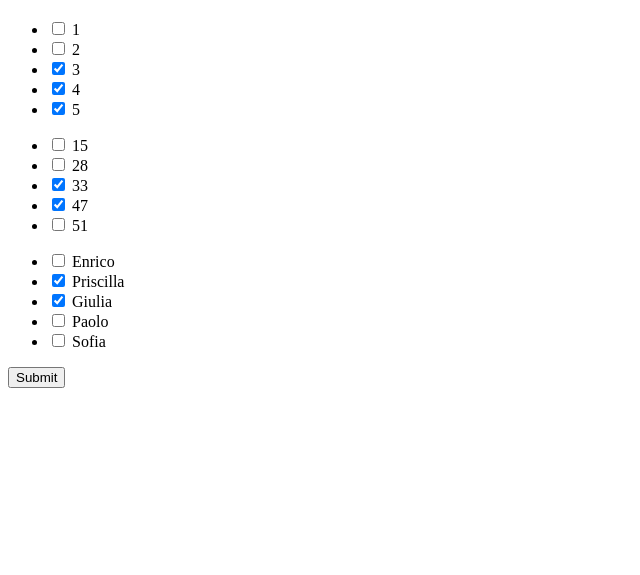
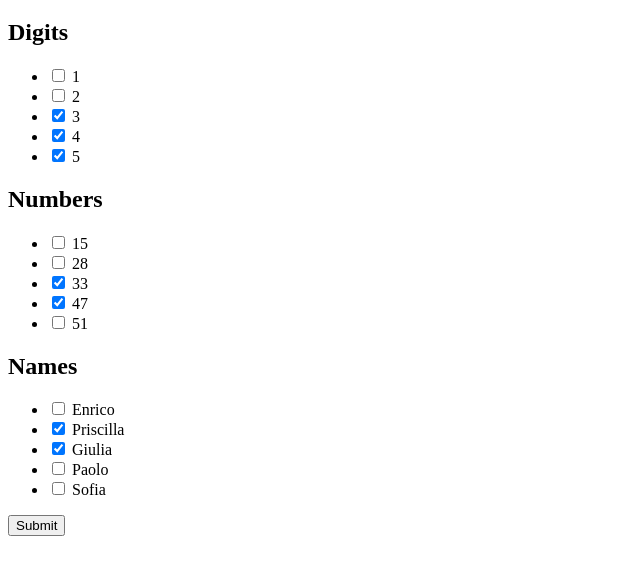
Before and after one commit to allanartuso/node-api-ajax, a website: page views/index.html in a window 1280 px wide. Shown: the part 61-636 px from the top of the page, without its empty margins (0-640 px from the left). Drawn offline with Linux system fonts and the light colour scheme.

Commit message:
HTML update

```diff
--- a/views/index.html
+++ b/views/index.html
@@ -9,7 +9,7 @@
 <body>
     <h1>Form AJAX</h1>
     <form id='formProduct'>
-
+        <h2>Digits</h2>
         <ul>
             <li>
                 <input type="checkbox" name="digits" id="digit1" value="1">
@@ -33,6 +33,7 @@
             </li>
         </ul>
 
+        <h2>Numbers</h2>
         <ul>
             <li>
                 <input type="checkbox" name="numbers" id="number1" value="15">
@@ -56,6 +57,7 @@
             </li>
         </ul>
 
+        <h2>Names</h2>
         <ul>
             <li>
                 <input type="checkbox" name="names" id="name1" value="Enrico">
```
